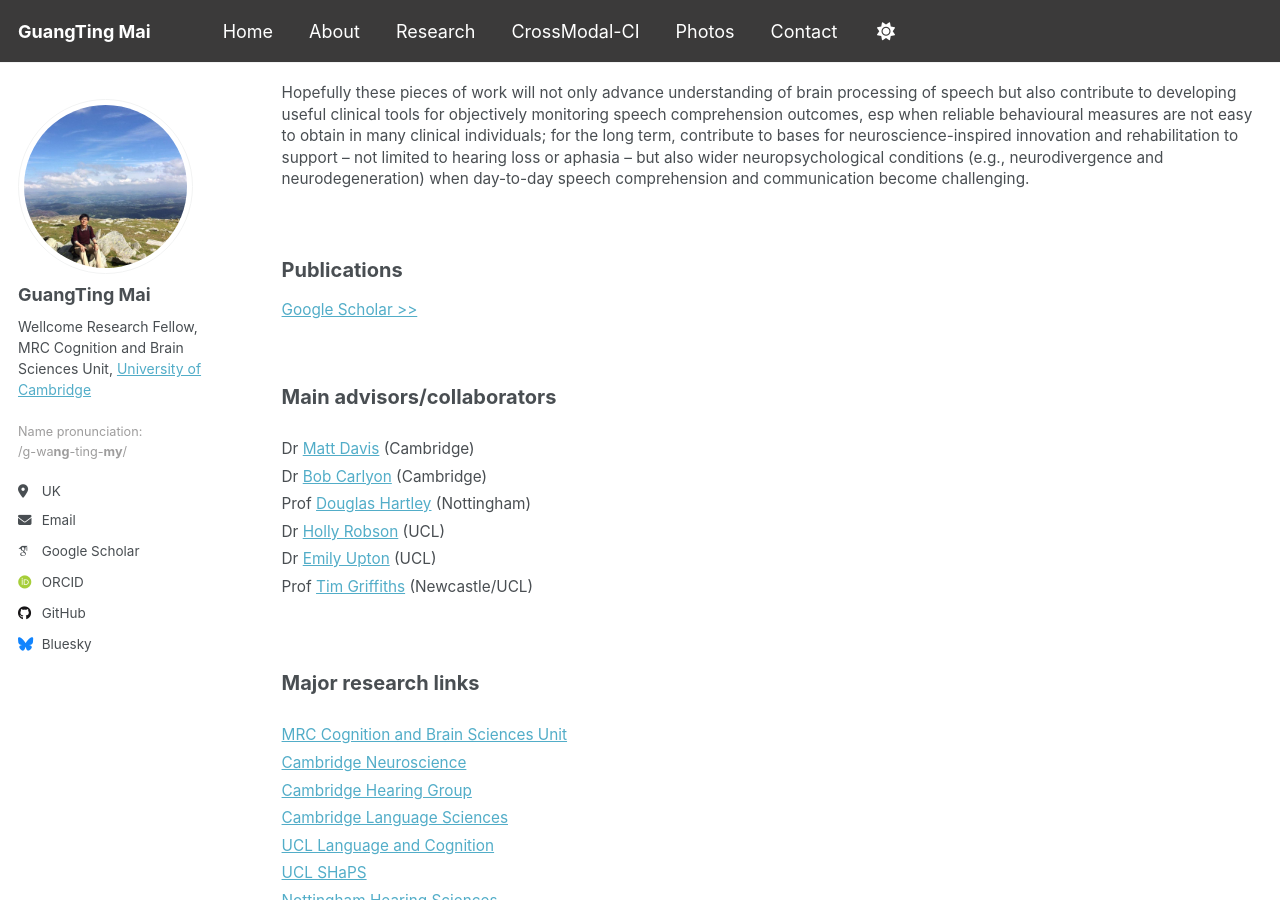
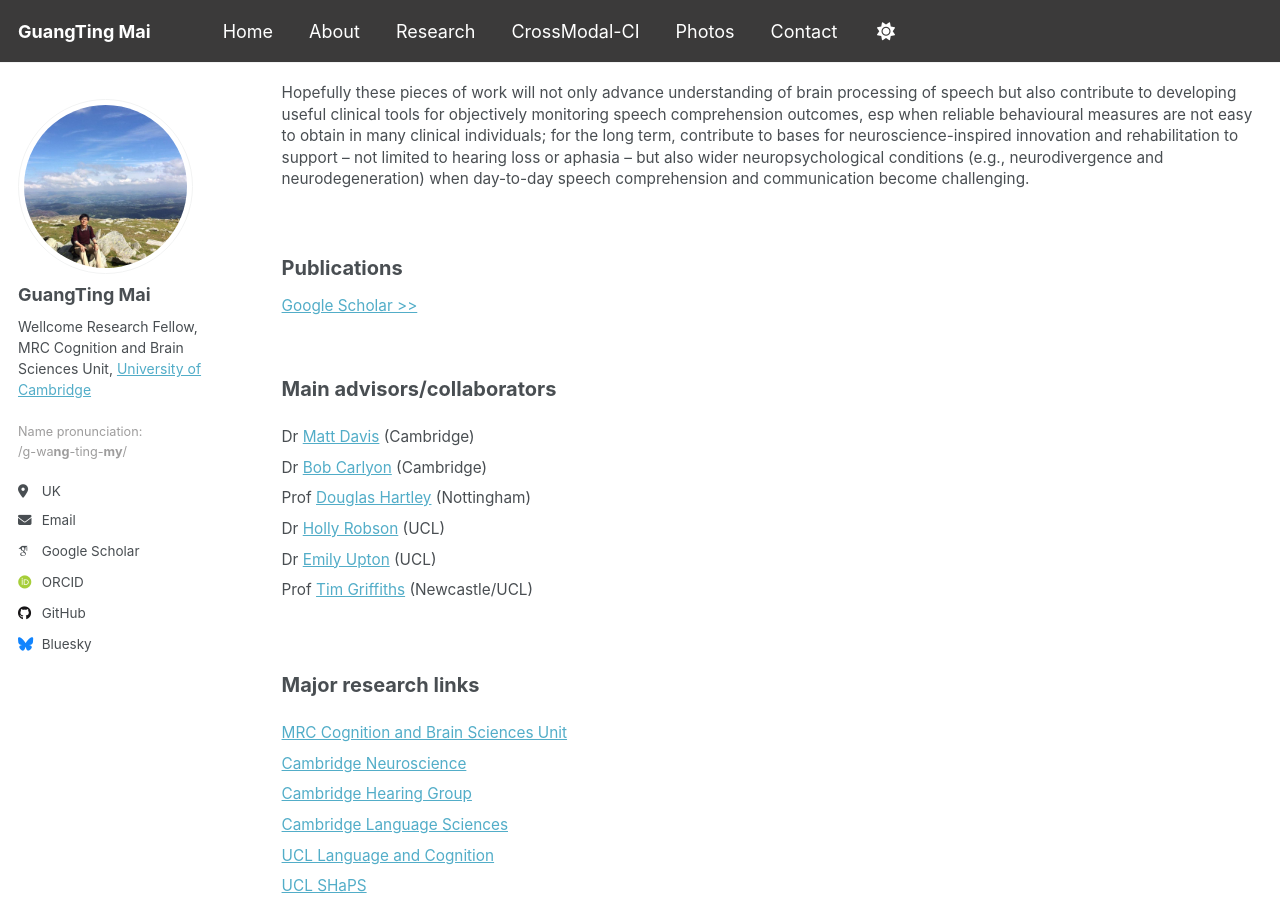
Before and after one commit to guangtingmai/guangtingmai.github.io, a Jekyll site: the page built from _pages/research.html, in a window 1280 px wide and 900 px high, scrolled down 513 px. Built offline with Jekyll 4.4.1, drawn with Linux system fonts in a browser that asks for light colours; some web fonts are replaced.

Commit message:
Update research.html

```diff
--- a/_pages/research.html
+++ b/_pages/research.html
@@ -31,28 +31,28 @@
   challenging.</span></p>
 <br>
 
-<p><span style="font-size: 15pt;line-height: 1.2;display: block;margin-bottom: 0.05vh"><strong>Publications</strong></span></p>
+<p><span style="font-size: 15pt;line-height: 1;display: block;margin-bottom: 0"><strong>Publications</strong></span></p>
 <p><span style="font-size: 11.5pt;line-height: 0.6;display: block;"><a href="https://scholar.google.com/citations?user=bCQ03mIAAAAJ&hl=en">Google Scholar >></a></span></p>
 <br>
 
-<p><span style="font-size: 15pt;line-height: 1.45;display: block;margin-bottom: 0.05vh"><strong>Main advisors/collaborators</strong></span></p>
+<p><span style="font-size: 15pt;line-height: 1;display: block;margin-bottom: 0"><strong>Main advisors/collaborators</strong></span></p>
 <p>
-  <span style="font-size: 11.5pt;line-height: 1.8;display: block;">Dr <a href="https://www.mrc-cbu.cam.ac.uk/people/matt.davis/">Matt Davis</a> (Cambridge)</span>
-  <span style="font-size: 11.5pt;line-height: 1.8;display: block;">Dr <a href="https://www.mrc-cbu.cam.ac.uk/people/bob.carlyon/">Bob Carlyon</a> (Cambridge)</span>
-  <span style="font-size: 11.5pt;line-height: 1.8;display: block;">Prof <a href="https://www.nottingham.ac.uk/Medicine/people/douglas.hartley">Douglas Hartley</a> (Nottingham)</span>
-  <span style="font-size: 11.5pt;line-height: 1.8;display: block;">Dr <a href="https://profiles.ucl.ac.uk/82001-holly-robson">Holly Robson</a> (UCL)</span>
-  <span style="font-size: 11.5pt;line-height: 1.8;display: block;">Dr <a href="https://profiles.ucl.ac.uk/71137-emily-upton">Emily Upton</a> (UCL)</span>
-  <span style="font-size: 11.5pt;line-height: 1.8;display: block;">Prof <a href="https://www.ncl.ac.uk/medical-sciences/people/profile/timgriffiths.html">Tim Griffiths</a> (Newcastle/UCL)</span>
+  <span style="font-size: 11.5pt;line-height: 2;display: block;">Dr <a href="https://www.mrc-cbu.cam.ac.uk/people/matt.davis/">Matt Davis</a> (Cambridge)</span>
+  <span style="font-size: 11.5pt;line-height: 2;display: block;">Dr <a href="https://www.mrc-cbu.cam.ac.uk/people/bob.carlyon/">Bob Carlyon</a> (Cambridge)</span>
+  <span style="font-size: 11.5pt;line-height: 2;display: block;">Prof <a href="https://www.nottingham.ac.uk/Medicine/people/douglas.hartley">Douglas Hartley</a> (Nottingham)</span>
+  <span style="font-size: 11.5pt;line-height: 2;display: block;">Dr <a href="https://profiles.ucl.ac.uk/82001-holly-robson">Holly Robson</a> (UCL)</span>
+  <span style="font-size: 11.5pt;line-height: 2;display: block;">Dr <a href="https://profiles.ucl.ac.uk/71137-emily-upton">Emily Upton</a> (UCL)</span>
+  <span style="font-size: 11.5pt;line-height: 2;display: block;">Prof <a href="https://www.ncl.ac.uk/medical-sciences/people/profile/timgriffiths.html">Tim Griffiths</a> (Newcastle/UCL)</span>
 </p>
 <br>
 
-<p><span style="font-size: 15pt;line-height: 1.45;display: block;margin-bottom: 0.05vh"><strong>Major research links</strong></span></p>
+<p><span style="font-size: 15pt;line-height: 1;display: block;margin-bottom: 0"><strong>Major research links</strong></span></p>
 <p>
-  <span style="font-size: 11.5pt;line-height: 1.8;display: block;"><a href="https://www.mrc-cbu.cam.ac.uk/">MRC Cognition and Brain Sciences Unit</a></span>
-  <span style="font-size: 11.5pt;line-height: 1.8;display: block;"><a href="https://neuroscience.cam.ac.uk/">Cambridge Neuroscience</a></span>
-  <span style="font-size: 11.5pt;line-height: 1.8;display: block;"><a href="https://www.hearing-research.group.cam.ac.uk/">Cambridge Hearing Group</a></span>
-  <span style="font-size: 11.5pt;line-height: 1.8;display: block;"><a href="https://www.languagesciences.cam.ac.uk/">Cambridge Language Sciences</a></span>
-  <span style="font-size: 11.5pt;line-height: 1.8;display: block;"><a href="https://www.ucl.ac.uk/brain-sciences/pals/research/language-and-cognition">UCL Language and Cognition</a></span>
-  <span style="font-size: 11.5pt;line-height: 1.8;display: block;"><a href="https://www.ucl.ac.uk/brain-sciences/pals/research/speech-hearing-and-phonetic-sciences">UCL SHaPS</a></span>
-  <span style="font-size: 11.5pt;line-height: 1.8;display: block;"><a href="https://nottinghambrc.nihr.ac.uk/research/hearing/">Nottingham Hearing Sciences</a></span>
+  <span style="font-size: 11.5pt;line-height: 2;display: block;"><a href="https://www.mrc-cbu.cam.ac.uk/">MRC Cognition and Brain Sciences Unit</a></span>
+  <span style="font-size: 11.5pt;line-height: 2;display: block;"><a href="https://neuroscience.cam.ac.uk/">Cambridge Neuroscience</a></span>
+  <span style="font-size: 11.5pt;line-height: 2;display: block;"><a href="https://www.hearing-research.group.cam.ac.uk/">Cambridge Hearing Group</a></span>
+  <span style="font-size: 11.5pt;line-height: 2;display: block;"><a href="https://www.languagesciences.cam.ac.uk/">Cambridge Language Sciences</a></span>
+  <span style="font-size: 11.5pt;line-height: 2;display: block;"><a href="https://www.ucl.ac.uk/brain-sciences/pals/research/language-and-cognition">UCL Language and Cognition</a></span>
+  <span style="font-size: 11.5pt;line-height: 2;display: block;"><a href="https://www.ucl.ac.uk/brain-sciences/pals/research/speech-hearing-and-phonetic-sciences">UCL SHaPS</a></span>
+  <span style="font-size: 11.5pt;line-height: 2;display: block;"><a href="https://nottinghambrc.nihr.ac.uk/research/hearing/">Nottingham Hearing Sciences</a></span>
 </p>
```
